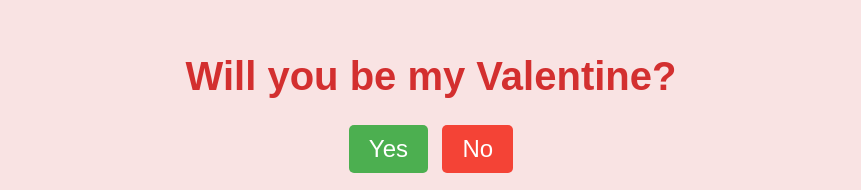
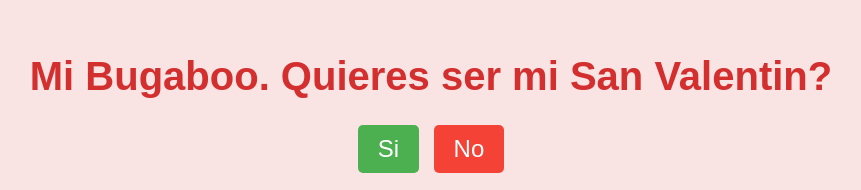
Before and after one commit to daniel8marquez/-Will-you-be-my-Valentine-, a plain HTML site: page index.html in a window 1280 px wide. Shown: the part 138-328 px from the top of the page, without its empty margins (209-1070 px from the left). Drawn offline with Linux system fonts and the light colour scheme.

Commit message:
Update index.html

```diff
--- a/index.html
+++ b/index.html
@@ -3,14 +3,14 @@
 <head>
     <meta charset="UTF-8">
     <meta name="viewport" content="width=device-width, initial-scale=1.0">
-    <title>Will You Be My Valentine?</title>
+    <title>Mi Bugaboo. Quieres ser mi San Valentin? </title>
     <link rel="stylesheet" href="styles.css">
 </head>
 <body>
     <div class="container">
-        <h1>Will you be my Valentine?</h1>
+        <h1>Mi Bugaboo. Quieres ser mi San Valentin?</h1>
         <div class="buttons">
-            <button class="yes-button" onclick="handleYesClick()">Yes</button>
+            <button class="yes-button" onclick="handleYesClick()">Si</button>
             <button class="no-button" onclick="handleNoClick()">No</button>
         </div>
         <div class="gif_container">
```
